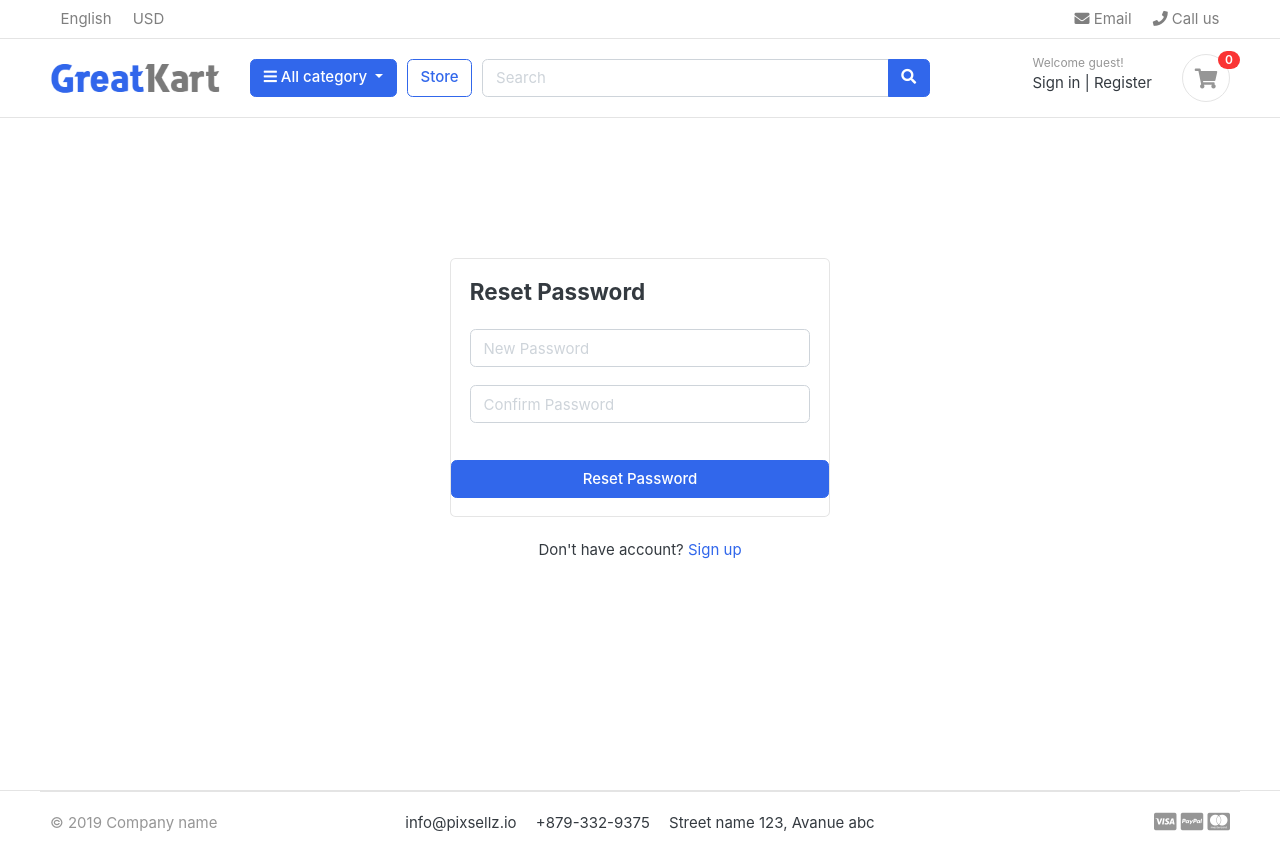
After one commit to esejosue1/e-commerce-web, a Django app: page /account/resetPassword/ in a window 1280 px wide. The commit adds this page. Run offline with Django 3.2, Linux system fonts and the light colour scheme; data comes from the database, SQL or seed files in the repository; both versions use the stored data as it was after the commit; some libraries are stand-ins or nearby versions; some web fonts are replaced.

Commit message:
Password reset authentication success, user is now able to change its password if the account exists.

```diff
--- a/accounts/urls.py
+++ b/accounts/urls.py
@@ -12,5 +12,8 @@ urlpatterns = [
     path('forgotPassword/', views.forgotPassword, name='forgotPassword'),
     path('verification/<uidb64>/<token>/',
          views.verification, name='verification'),
+    path('reset_password_verification/<uidb64>/<token>/',
+         views.reset_password_verification, name='reset_password_verification'),
+    path('resetPassword/', views.resetPassword, name='resetPassword'),
 
 ]
--- a/accounts/views.py
+++ b/accounts/views.py
@@ -1,4 +1,5 @@
 from email.message import EmailMessage, Message
+from http.client import REQUEST_ENTITY_TOO_LARGE
 from typing import Type
 from django.http import HttpResponse
 from django.shortcuts import redirect, render
@@ -137,11 +138,53 @@ def forgotPassword(request):
             to_email = email
             send_email = EmailMessage(mail_subject, message, to=[to_email])
             send_email.send()
-            messages.success(
-                'Reset password link have being mailed, verify email for account activation.')
+            messages.success(request,
+                             'Reset password link have being mailed, verify email for account activation.')
             return redirect('login')
 
         else:
             messages.error(request, 'Email does not exist, try again.')
             return redirect('forgotPassword')
     return render(request, 'account/forgotPassword.html')
+
+# verification format for password reset
+
+
+def reset_password_verification(request, uidb64, token):
+    # decode our token, check token, make user, otherwise no
+    try:
+        uid = urlsafe_base64_decode(uidb64).decode()
+        user = Account._default_manager.get(pk=uid)
+    except(Account.DoesNotExist, TypeError, ValueError, OverflowError):
+        user = None
+
+    if user is not None and default_token_generator.check_token(user, token):
+        request.session['uid'] = uid
+        messages.success(request, 'Password verification success.')
+        return redirect('resetPassword')
+    else:
+        messages.error(request, 'Password link timed out, please try again.')
+        return redirect('login')
+
+# user reset password, confirm new passwords, update user's password in database
+
+
+def resetPassword(request):
+    if request.method == 'POST':
+        password = request.POST['password']
+        confirm_password = request.POST['confirm_password']
+
+        if password == confirm_password:
+            uid = request.session.get('uid')
+            user = Account.objects.get(pk=uid)
+            user.set_password(password)
+            user.save()
+            messages.success(
+                request, 'Password have being succesfully changed.')
+            return redirect('login')
+        else:
+            messages.error(request,
+                           "Password don't match, make sure to confirm password.")
+            return redirect('resetPassword')
+    else:
+        return render(request, 'account/account_reset_password.html')
--- /dev/null
+++ b/templates/account/account_reset_password.html
@@ -0,0 +1,52 @@
+{% extends 'base.html'%} {% block content%}
+
+<!-- ========================= SECTION CONTENT ========================= -->
+<section class="section-conten padding-y" style="min-height: 84vh">
+  <!-- ============================ COMPONENT FORGETPASSWORD   ================================= -->
+  <div class="card mx-auto" style="max-width: 380px; margin-top: 100px">
+    <div class="card-body">
+      <h4 class="card-title mb-4">Reset Password</h4>
+      {%include 'include/messages.html'%}
+      <form action="{% url 'resetPassword'%}" method="POST">
+        {% csrf_token %}
+        <div class="form-group">
+          <input
+            type="password"
+            class="form-control"
+            placeholder="New Password"
+            name="password"
+          />
+        </div>
+        <!-- form-group// -->
+        <div class="form-group">
+            <input
+              type="password"
+              class="form-control"
+              placeholder="Confirm Password"
+              name="confirm_password"
+            />
+          </div>
+          <!-- form-group// -->
+
+        </div>
+        <!-- form-group form-check .// -->
+        <div class="form-group">
+          <button type="submit" class="btn btn-primary btn-block">
+            Reset Password
+          </button>
+        </div>
+        <!-- form-group// -->
+      </form>
+    </div>
+    <!-- card-body.// -->
+  </div>
+  <!-- card .// -->
+
+  <p class="text-center mt-4">
+    Don't have account? <a href="{% url 'register'%}">Sign up</a>
+  </p>
+  <br /><br />
+  <!-- ============================ COMPONENT LOGIN  END.// ================================= -->
+</section>
+
+{% endblock %}
```
Also changed, not shown: templates/account/account_password_reset.html (+6 -4 lines), db.sqlite3.
